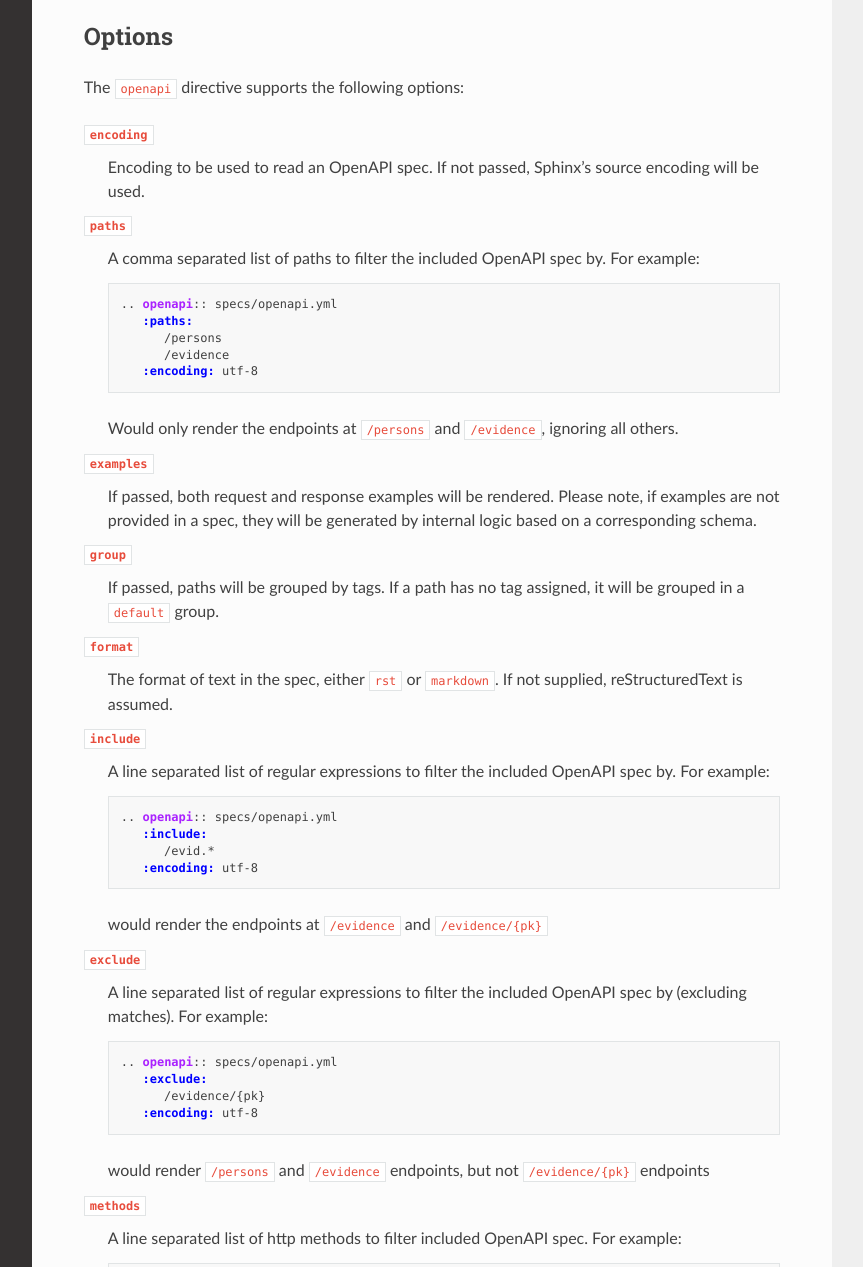
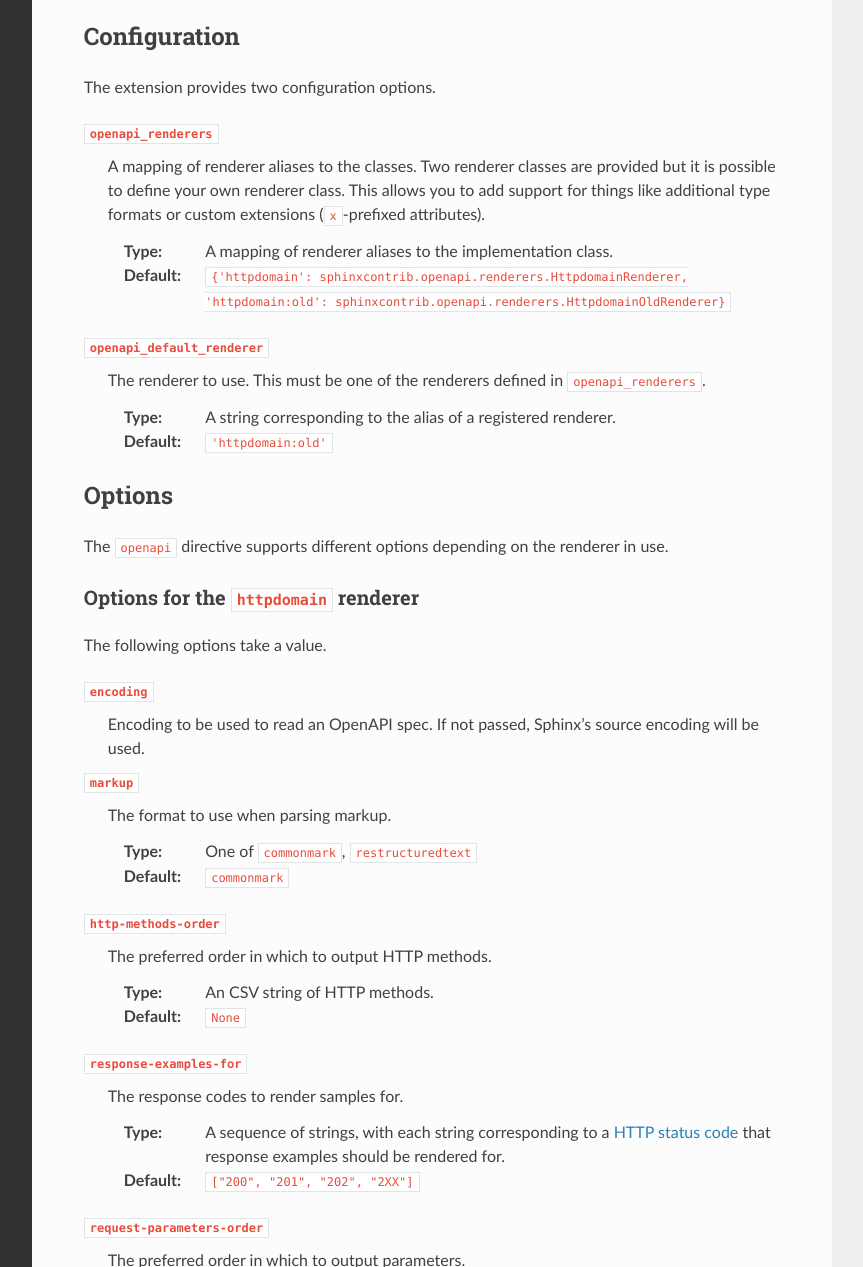
Before and after one commit to sphinx-contrib/openapi, a Sphinx documentation site: the page built from docs/index.rst, in a window 1280 px wide and 1400 px high, scrolled down 2988 px, cut to the strip 133-1400 px from the top of the window. Shown: the whole strip, without its empty margins (268-1131 px from the left). Built offline with Sphinx 7.4.7 and the Read the Docs theme 2.0.0, drawn with Linux system fonts in a browser that asks for light colours; some of the changed text lies outside the part shown.

Commit message:
docs: Add docs for new renderer
Signed-off-by: Stephen Finucane <stephen@that.guru>

```diff
--- a/docs/index.rst
+++ b/docs/index.rst
@@ -33,10 +33,100 @@ and it will be rendered into something like:
 .. openapi:: specs/openapi.yml
 
 
+Configuration
+=============
+
+The extension provides two configuration options.
+
+``openapi_renderers``
+  A mapping of renderer aliases to the classes.
+  Two renderer classes are provided but it is possible to define your own renderer class.
+  This allows you to add support for things like additional type formats or custom extensions (``x``-prefixed attributes).
+
+  :Type: A mapping of renderer aliases to the implementation class.
+  :Default: ``{'httpdomain': sphinxcontrib.openapi.renderers.HttpdomainRenderer, 'httpdomain:old': sphinxcontrib.openapi.renderers.HttpdomainOldRenderer}``
+
+``openapi_default_renderer``
+  The renderer to use.
+  This must be one of the renderers defined in ``openapi_renderers``.
+
+  :Type: A string corresponding to the alias of a registered renderer.
+  :Default: ``'httpdomain:old'``
+
+
 Options
 =======
 
-The ``openapi`` directive supports the following options:
+The ``openapi`` directive supports different options depending on the renderer in use.
+
+Options for the ``httpdomain`` renderer
+---------------------------------------
+
+The following options take a value.
+
+``encoding``
+  Encoding to be used to read an OpenAPI spec. If not passed, Sphinx's source encoding will be used.
+
+``markup``
+  The format to use when parsing markup.
+
+  :Type: One of ``commonmark``, ``restructuredtext``
+  :Default: ``commonmark``
+
+``http-methods-order``
+  The preferred order in which to output HTTP methods.
+
+  :Type: An CSV string of HTTP methods.
+  :Default: ``None``
+
+``response-examples-for``
+  The response codes to render samples for.
+
+  :Type: A sequence of strings, with each string corresponding to a `HTTP status code <https://spec.openapis.org/oas/v3.1.0#http-status-codes>`__ that response examples should be rendered for.
+  :Default: ``["200", "201", "202", "2XX"]``
+
+``request-parameters-order``
+  The preferred order in which to output parameters.
+
+  :Type: An ordered sequence of strings, with each string corresponding to a `supported parameter type <https://spec.openapis.org/oas/v3.1.0#fixed-fields-9>`__.
+  :Default: ``None``
+
+``example-preference``
+  The preferred example format to render for requests and responses.
+
+  :Type: An ordered sequence of strings, with each string corresponding to a `supported media type <https://spec.openapis.org/oas/v3.1.0#media-types>`__.
+  :Default: ``None``
+
+``request-example-preference``
+  The preferred example format to render for requests. This takes precedence over ``example-preference``.
+
+  :Type: An ordered sequence of strings, with each string corresponding to a `supported media type <https://spec.openapis.org/oas/v3.1.0#media-types>`__.
+  :Default: ``None``
+
+``response-example-preference``
+  The preferred example format to render for responses. This takes precedence over ``example-preference``.
+
+  :Type: An ordered sequence of strings, with each string corresponding to a `supported media type <https://spec.openapis.org/oas/v3.1.0#media-types>`__.
+  :Default: ``None``
+
+The following options are boolean flags.
+
+``generate-examples-from-schemas``
+
+  Whether examples should be generated from the schema if they are not provided in the spec. If unset, examples will not be generated.
+
+  :Type: Flag.
+
+``no-json-schema-description``
+
+  Whether to disable rendering of JSON schema hints.
+
+  :Type: Flag.
+
+Options for the ``httpdomain:old`` renderer
+-------------------------------------------
+
+The following options are supported when using the ``httpdomain:old`` renderer:
 
 ``encoding``
   Encoding to be used to read an OpenAPI spec. If not passed, Sphinx's source encoding will be used.
@@ -123,7 +213,6 @@ When used together, ``exclude`` takes precedence over ``include`` and ``paths``.
 
   Would render the ``head`` method, followed by the ``get`` method, followed by the rest of the methods in their declared ordered.
 
-
 .. _Sphinx: https://www.sphinx-doc.org/en/master/
 .. _OpenAPI: https://github.com/OAI/OpenAPI-Specification
 .. _sphinxcontrib-httpdomain: https://sphinxcontrib-httpdomain.readthedocs.io/
```
Also changed, not shown: other parts of docs/index.rst (+2 -2 lines).
